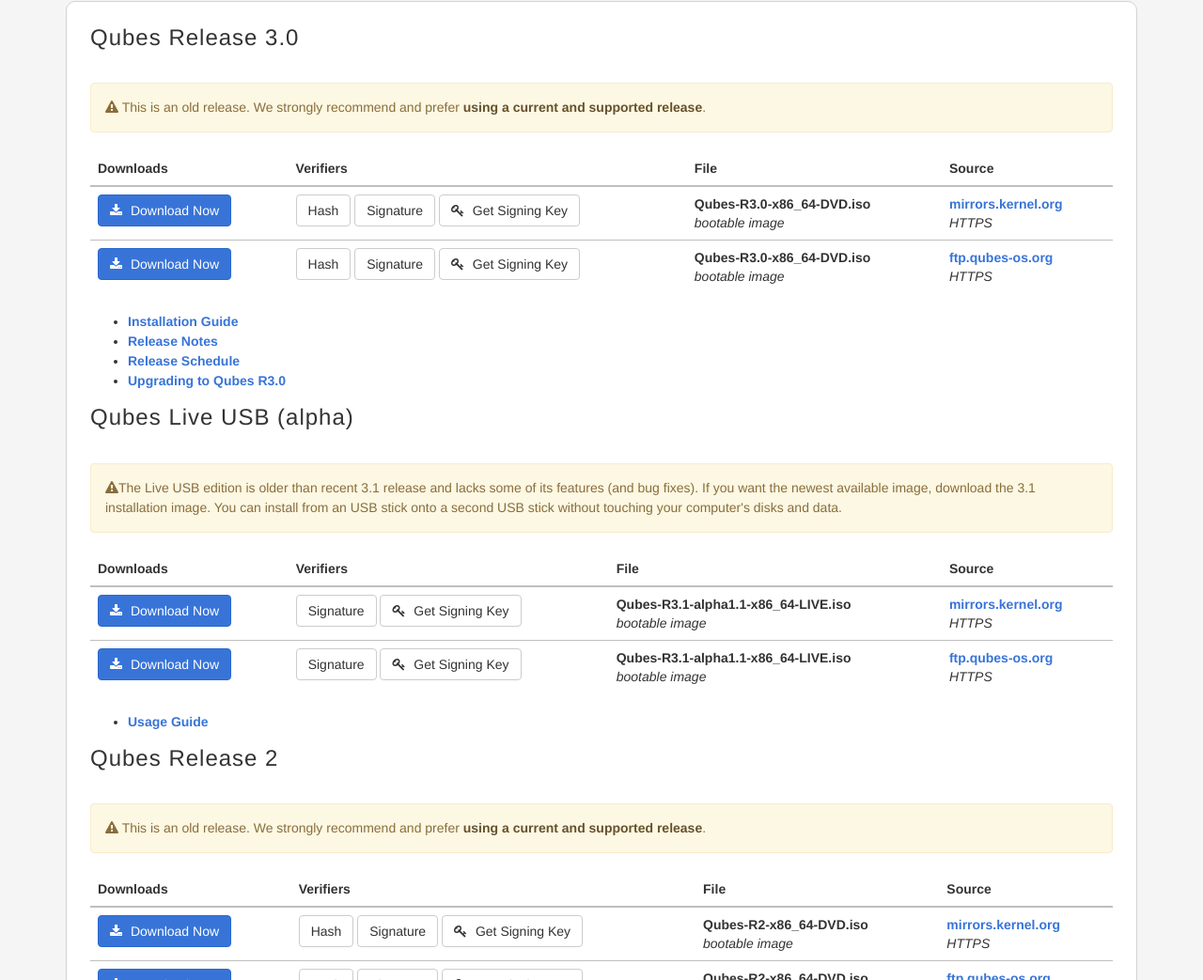
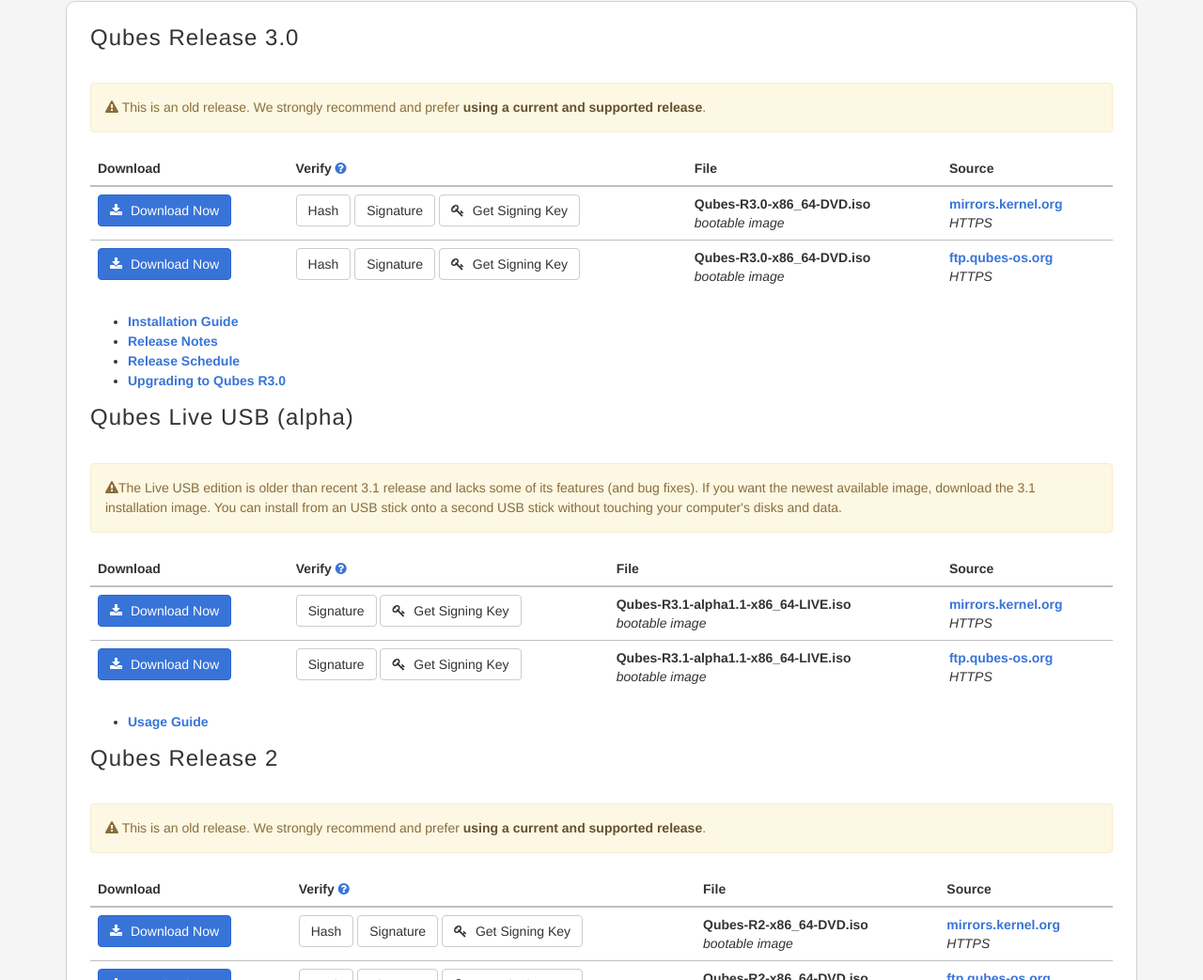
Before and after one commit to QubesOS/qubesos.github.io, a Jekyll site: the page built from pages/downloads.md, in a window 1280 px wide and 1400 px high, scrolled down 693 px. Shown: the part 89-1132 px from the top of the window at 94% size. Built offline with Jekyll 4.4.1, drawn with Linux system fonts in a browser that asks for light colours; some web fonts are replaced; some of the changed text lies outside the part shown.

Commit message:
Improve user-facing headings
* Use action-oriented language

  "Download", then "Verify".

  Generally, users will not want to download the same ISO twice from
  different mirrors. Therefore, rather than putting the focus on these
  as a menu of options ("Downloads"), we should put the focus on the
  action the user is trying to perform ("Download").

  Changing "Verifiers" to "Verify".

  Likewise, we want users to understand that *they* are the ones who
  have to verify that the ISO they downloaded is authentic. Less
  technical users might misinterpret "Verifiers" to mean that these
  are files which automagically verify that all is well without any
  user attention required. They may not realize, for example, that an
  attacker could substitute a malicious version of such a file which is
  designed to report falsely that all is well.

* Add a question mark icon next to the heading linking to the Verifying
  Signatures page with appropriate title text.

  Users are likely to be familiar with the classic question-circle icon
  from around the Web. We want to give them as many opportunities as
  possible to learn about the importance of verifying the authenticity
  and integrity of their download and how to do it.

```diff
--- a/pages/downloads.md
+++ b/pages/downloads.md
@@ -103,8 +103,10 @@ redirect_from:
       <table class="table">
         <thead>
           <tr>
-            <th>Downloads</th>
-            <th>Verifiers</th>
+            <th>Download</th>
+            <th>Verify
+              <a class="fa fa-question-circle" href="/doc/verifying-signatures/"
+                 title="How do I verify my download?"></a></th>
             <th>File</th>
             <th>Source</th>
           </tr>
```
